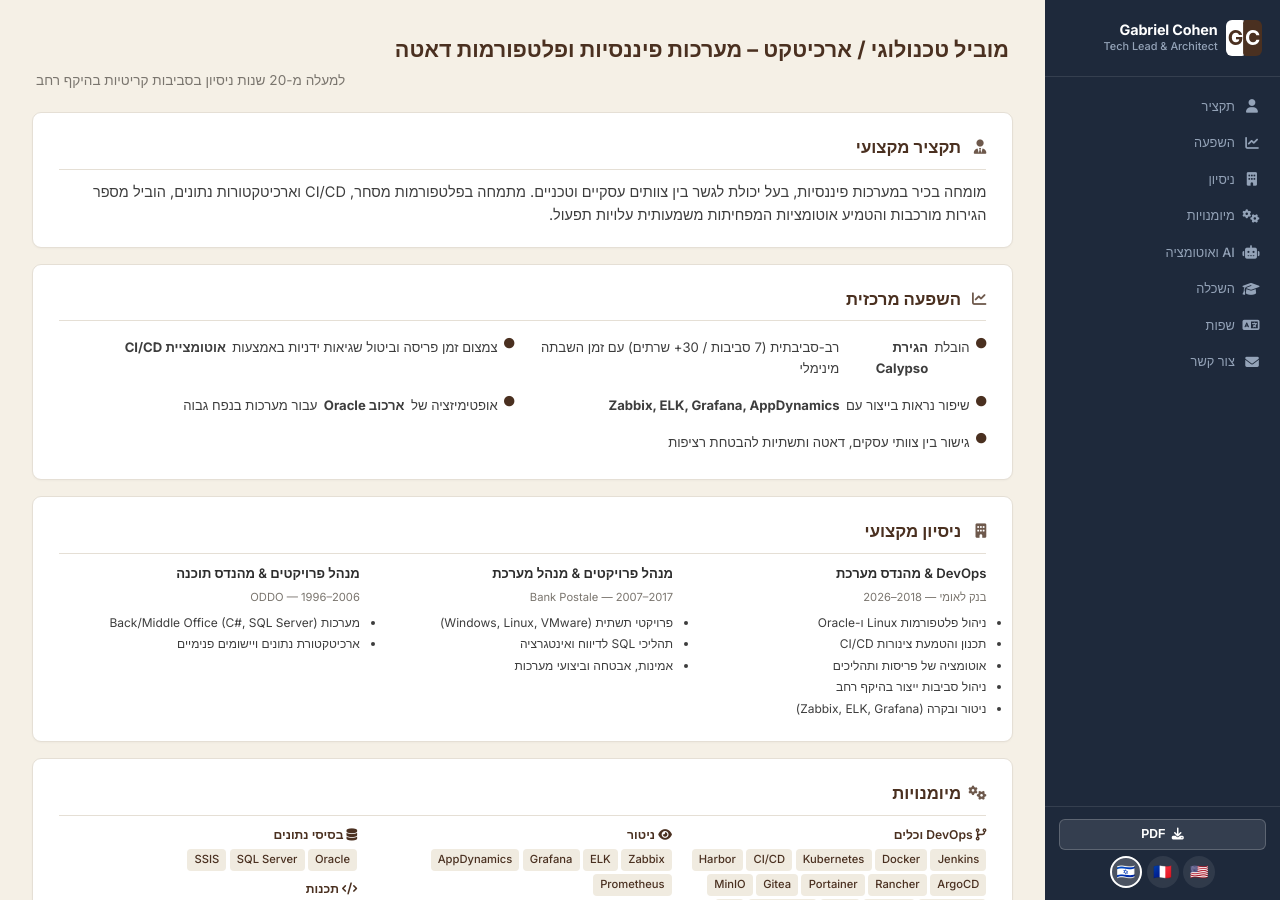
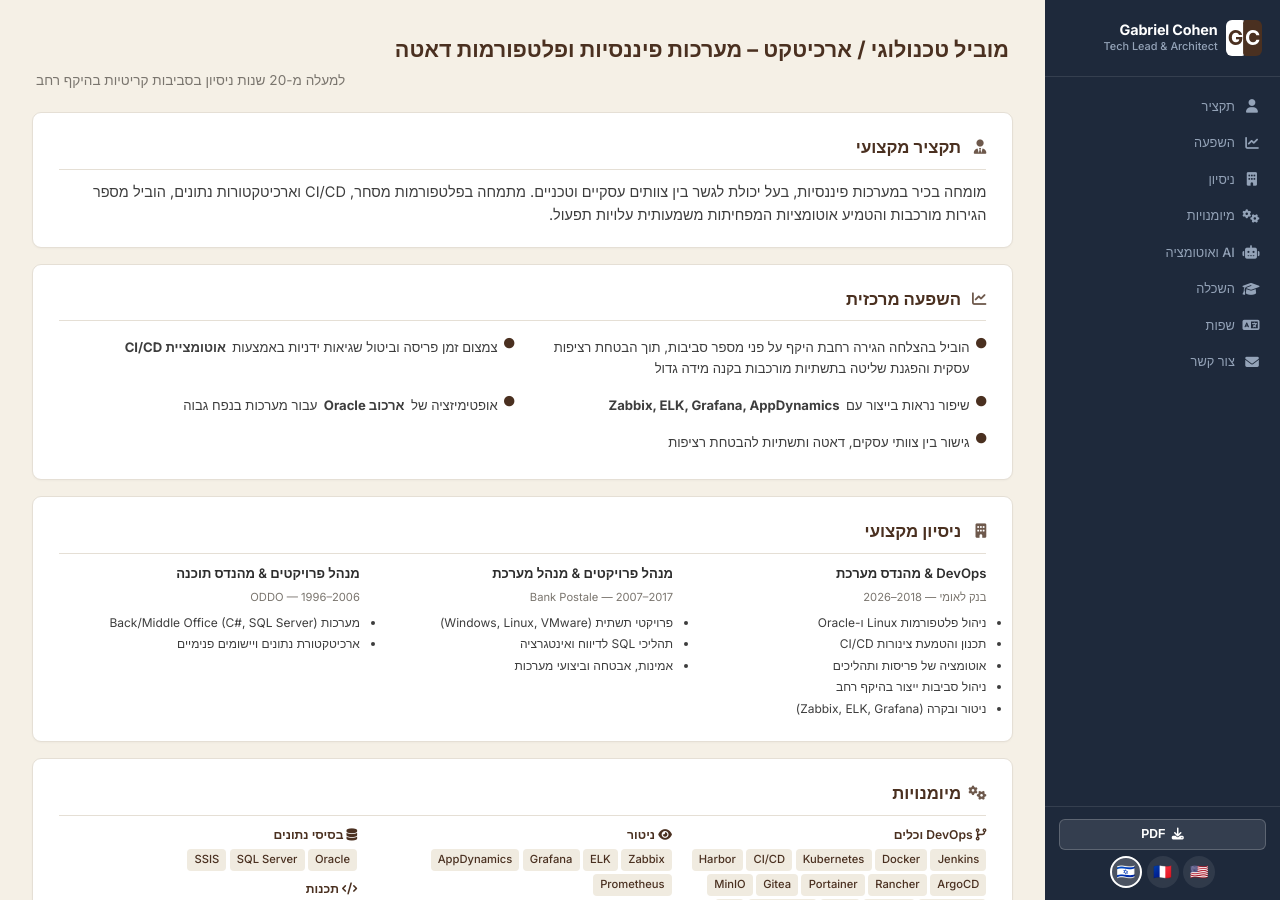
Before and after one commit to gcoh/resume, a Jekyll site: the page built from he/index.md, in a window 1280 px wide and 900 px high. Built offline with Jekyll 4.4.1, drawn with Linux system fonts in a browser that asks for light colours.

Commit message:
Update first impact bullet with new wording in all languages

```diff
--- a/he/index.md
+++ b/he/index.md
@@ -18,7 +18,7 @@ description: "גבריאל כהן — 20+ שנות ניסיון במערכות
 <section class="section" id="impact">
     <h2><i class="fa-solid fa-chart-line"></i> השפעה מרכזית</h2>
     <ul class="impact-list">
-        <li><i class="fa-solid fa-circle"></i> הובלת <strong>הגירת Calypso</strong> רב-סביבתית (7 סביבות / 30+ שרתים) עם זמן השבתה מינימלי</li>
+        <li><i class="fa-solid fa-circle"></i> הוביל בהצלחה הגירה רחבת היקף על פני מספר סביבות, תוך הבטחת רציפות עסקית והפגנת שליטה בתשתיות מורכבות בקנה מידה גדול</li>
         <li><i class="fa-solid fa-circle"></i> צמצום זמן פריסה וביטול שגיאות ידניות באמצעות <strong>אוטומציית CI/CD</strong></li>
         <li><i class="fa-solid fa-circle"></i> שיפור נראות בייצור עם <strong>Zabbix, ELK, Grafana, AppDynamics</strong></li>
         <li><i class="fa-solid fa-circle"></i> אופטימיזציה של <strong>ארכוב Oracle</strong> עבור מערכות בנפח גבוה</li>
```
Also changed, not shown: en/index.md (+1 -1 lines), fr/index.md (+1 -1 lines).
